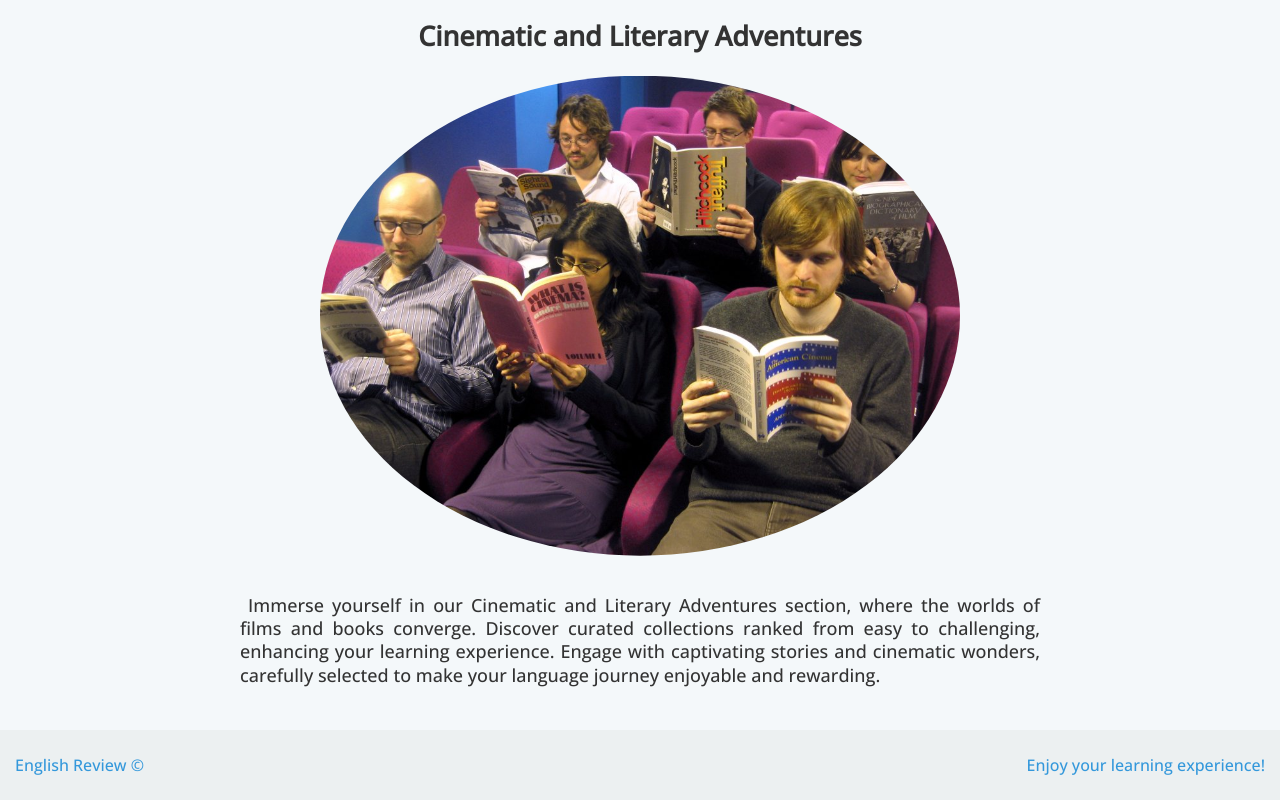
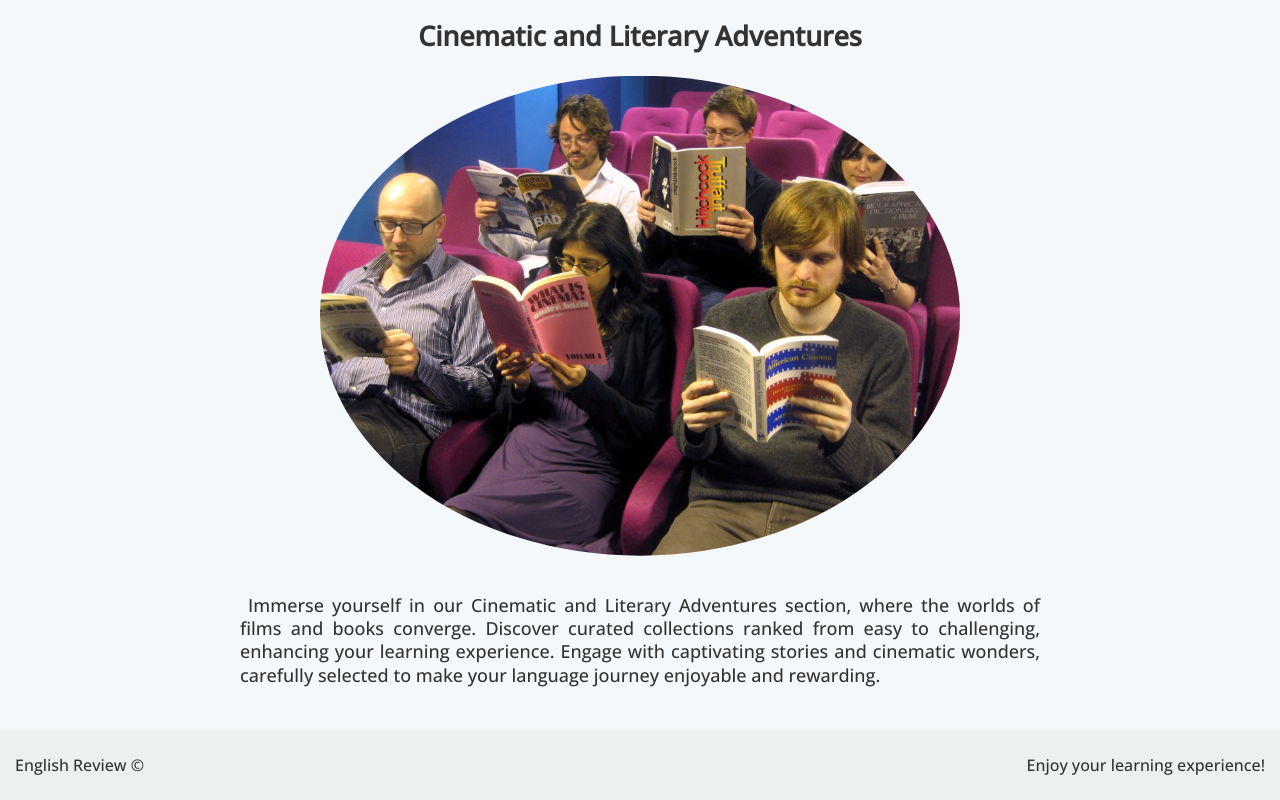
Before and after one commit to rgb-katana/codemasters-project, an Angular app: page / in a window 1280 px wide. Shown: the part 2131-2931 px from the top of the page. Built offline with nearby package versions, Linux system fonts and the light colour scheme.

Commit message:
change color in footer

```diff
--- a/src/app/footer/footer.component.scss
+++ b/src/app/footer/footer.component.scss
@@ -5,4 +5,9 @@
   display: flex;
   justify-content: space-between;
   color: var(--footer-bg-color);
+
+  &__legal,
+  &__details {
+    color: var(--text-color);
+  }
 }
```
